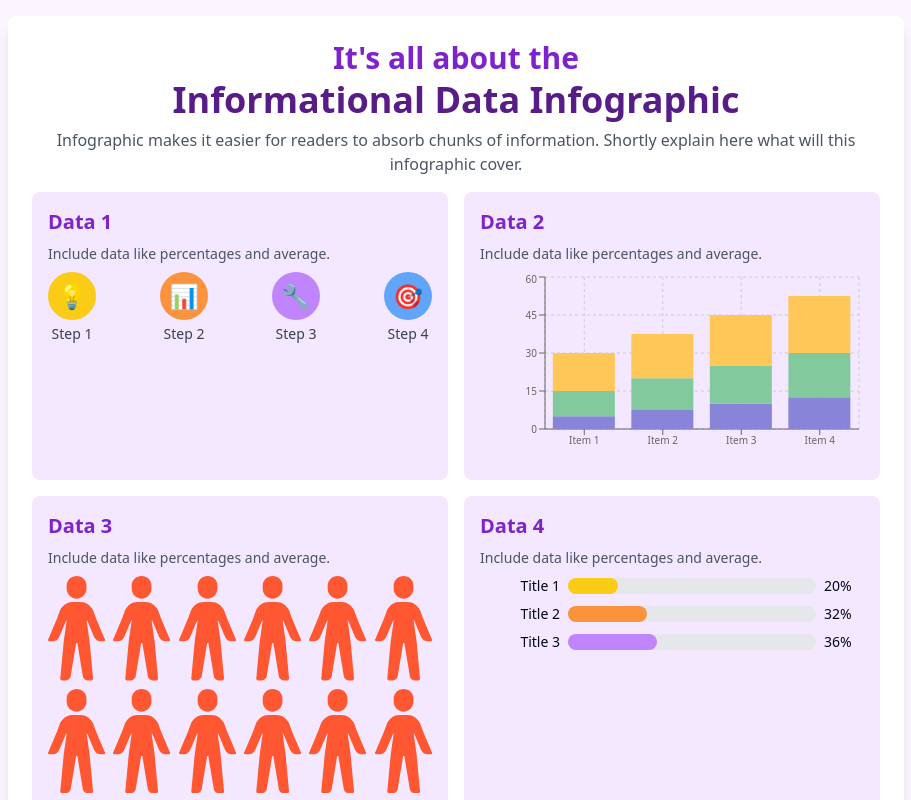
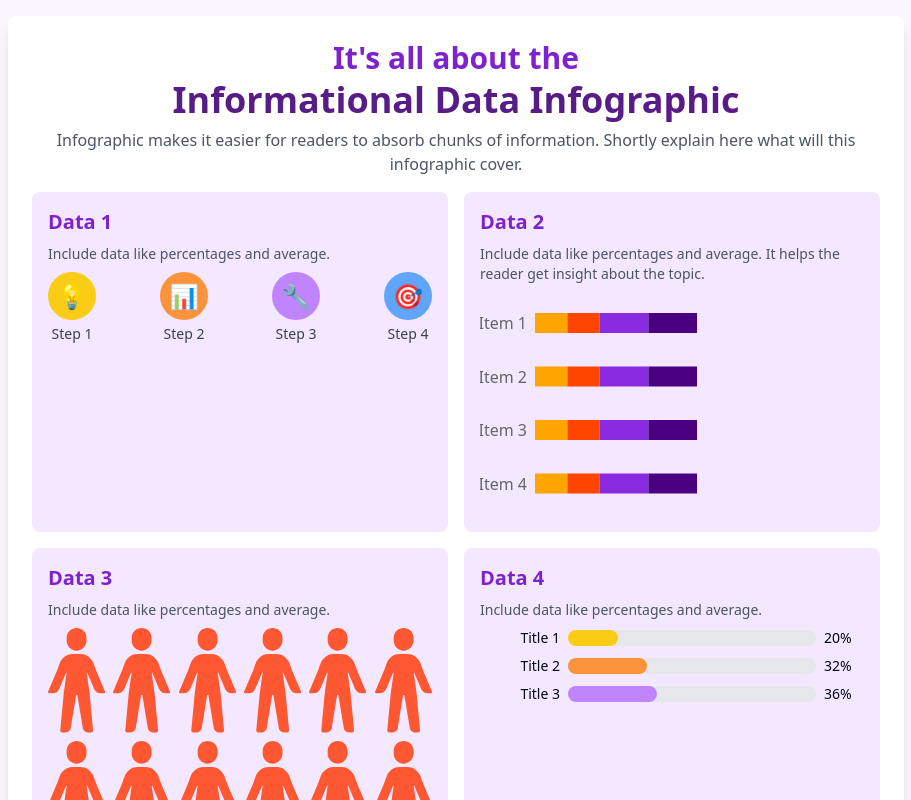
Before and after one commit to GPT-Engineer-App/vibrant-gauge-dashboard, a React (Vite) app: page / in a window 1280 px wide. Shown: the top 800 px of the page, without its empty margins (184-1095 px from the left). Built offline with nearby package versions, Linux system fonts and the light colour scheme.

Commit message:
GPT Engineer Update [skip gpt_engineer]

```diff
--- a/src/pages/Index.jsx
+++ b/src/pages/Index.jsx
@@ -1,7 +1,7 @@
 // Update this page (the content is just a fallback if you fail to update the page)
 
 import { useState, useEffect } from 'react';
-import { BarChart, Bar, XAxis, YAxis, CartesianGrid, Tooltip, ResponsiveContainer } from 'recharts';
+import { BarChart, Bar, XAxis, YAxis, CartesianGrid, Tooltip, ResponsiveContainer, Cell } from 'recharts';
 import { Slider } from "@/components/ui/slider";
 
 const Index = () => {
@@ -18,10 +18,10 @@ const Index = () => {
   ];
 
   const data2 = [
-    { name: 'Item 1', value1: 10, value2: 20, value3: 30 },
-    { name: 'Item 2', value1: 15, value2: 25, value3: 35 },
-    { name: 'Item 3', value1: 20, value2: 30, value3: 40 },
-    { name: 'Item 4', value1: 25, value2: 35, value3: 45 },
+    { name: 'Item 1', value1: 10, value2: 10, value3: 15, value4: 15 },
+    { name: 'Item 2', value1: 10, value2: 10, value3: 15, value4: 15 },
+    { name: 'Item 3', value1: 10, value2: 10, value3: 15, value4: 15 },
+    { name: 'Item 4', value1: 10, value2: 10, value3: 15, value4: 15 },
   ];
 
   const data3 = [
@@ -38,6 +38,7 @@ const Index = () => {
         value1: item.value1 * factor,
         value2: item.value2 * factor,
         value3: item.value3 * factor,
+        value4: item.value4 * factor,
       })));
       setAnimatedData3(Array.from({ length: 24 }, (_, i) => i < Math.floor(24 * factor)));
       setAnimatedData4(data3.map(item => ({
@@ -75,17 +76,38 @@ const Index = () => {
 
           <div className="bg-purple-100 p-4 rounded-lg">
             <h3 className="text-lg sm:text-xl font-semibold text-purple-700 mb-2">Data 2</h3>
-            <p className="text-xs sm:text-sm text-gray-600 mb-2">Include data like percentages and average.</p>
-            <div className="h-40 sm:h-48">
+            <p className="text-xs sm:text-sm text-gray-600 mb-2">Include data like percentages and average. It helps the reader get insight about the topic.</p>
+            <div className="h-48 sm:h-56">
               <ResponsiveContainer width="100%" height="100%">
-                <BarChart data={animatedData2}>
-                  <CartesianGrid strokeDasharray="3 3" />
-                  <XAxis dataKey="name" tick={{fontSize: 10}} />
-                  <YAxis tick={{fontSize: 10}} />
+                <BarChart
+                  data={animatedData2}
+                  layout="vertical"
+                  barSize={20}
+                  barGap={0}
+                >
+                  <XAxis type="number" domain={[0, 50]} hide />
+                  <YAxis dataKey="name" type="category" width={50} axisLine={false} tickLine={false} />
                   <Tooltip />
-                  <Bar dataKey="value1" stackId="a" fill="#8884d8" />
-                  <Bar dataKey="value2" stackId="a" fill="#82ca9d" />
-                  <Bar dataKey="value3" stackId="a" fill="#ffc658" />
+                  <Bar dataKey="value1" stackId="a">
+                    {animatedData2.map((entry, index) => (
+                      <Cell key={`cell-${index}`} fill="#FFA500" /> // Orange
+                    ))}
+                  </Bar>
+                  <Bar dataKey="value2" stackId="a">
+                    {animatedData2.map((entry, index) => (
+                      <Cell key={`cell-${index}`} fill="#FF4500" /> // Red-Orange
+                    ))}
+                  </Bar>
+                  <Bar dataKey="value3" stackId="a">
+                    {animatedData2.map((entry, index) => (
+                      <Cell key={`cell-${index}`} fill="#8A2BE2" /> // Blue Violet
+                    ))}
+                  </Bar>
+                  <Bar dataKey="value4" stackId="a">
+                    {animatedData2.map((entry, index) => (
+                      <Cell key={`cell-${index}`} fill="#4B0082" /> // Indigo
+                    ))}
+                  </Bar>
                 </BarChart>
               </ResponsiveContainer>
             </div>
```
